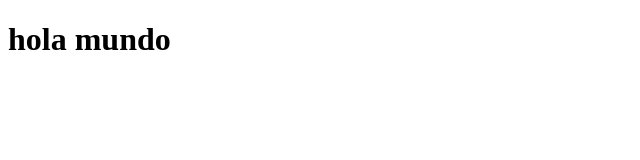
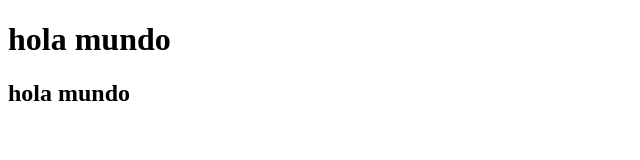
Before and after one commit to Tonni96/prueba-de-git-, a plain HTML site: page index.html in a window 1280 px wide. Shown: the whole page, without its empty margins (0-640 px from the left). Drawn offline with Linux system fonts and the light colour scheme.

Commit message:
lkjhgfds

```diff
--- a/index.html
+++ b/index.html
@@ -7,5 +7,7 @@
 </head>
 <body>
     <h1>hola mundo </h1>
+    <h2>hola mundo
+    </h2>
 </body>
 </html>
```
Also changed, not shown: css/gerardo.txt (added).
